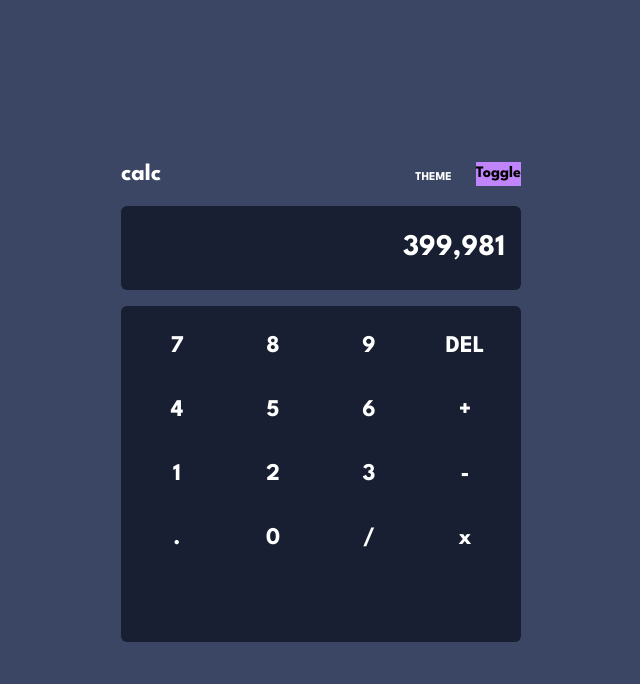
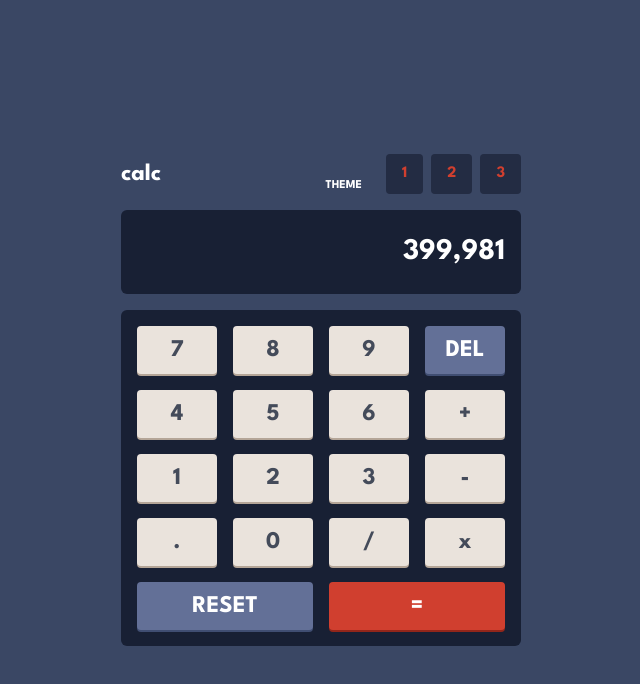
Before and after one commit to JeyB88/frontendmentor-challenges, a React (Vite) app in the folder 05-calculator-app/: page / in a window 1280 px wide. Shown: the top 684 px of the page, without its empty margins (319-959 px from the left). Built offline with nearby package versions, Linux system fonts and the light colour scheme.

Commit message:
calculator-app: add some theme related stylings

```diff
--- a/05-calculator-app/index.html
+++ b/05-calculator-app/index.html
@@ -9,7 +9,7 @@
     <meta name="viewport" content="width=device-width, initial-scale=1.0" />
     <title>Frontend Mentor | Calculator app</title>
   </head>
-  <body class="flex flex-col h-screen overflow-hidden justify-center items-center">
+  <body class="flex flex-col h-screen transition-colors overflow-hidden justify-center items-center">
     <div id="root"></div>
     <script type="module" src="/src/main.jsx"></script>
   </body>
--- a/05-calculator-app/src/components/Button.jsx
+++ b/05-calculator-app/src/components/Button.jsx
@@ -1,7 +1,19 @@
-export default function Button({color = "#454952", backgroundColor = "#eae3db", children}) {
-    return (
-        <button className={`py-2 rounded bg-[${backgroundColor}] text-[${color}] text-2xl font-semibold`}>
-            {children}
-        </button>
-    );
+import { useTheme } from "../contexts/theme";
+
+export default function Button({ type = "default", className, children }) {
+  const { theme } = useTheme();
+  const colorVariants = {
+    "default-t1": "bg-key-default-background-t1 shadow-key-default-shadow-t1 hover:shadow-key-default-shadow-t1 focus:shadow-key-default-shadow-t1 active:shadow-key-default-shadow-t1 text-text-key-default-t1",
+    "command-t1": "uppercase bg-key-command-background-t1 shadow-key-command-shadow-t1 hover:shadow-key-command-shadow-t1 focus:shadow-key-command-shadow-t1 active:shadow-key-command-shadow-t1 text-text-default-t1",
+    "equal-t1": "bg-key-equal-background-t1 shadow-key-equal-shadow-t1 hover:shadow-key-equal-shadow-t1 focus:shadow-key-equal-shadow-t1 active:shadow-key-equal-shadow-t1 text-text-default-t1"
+  }
+
+  const colorVariantKey = `${type}-${theme}`;
+  return (
+    <button
+      className={`hover:-translate-y-1 focus:-translate-y-1 focus:outline-none active:translate-y-0 active:shadow-[0_2px_0] hover:shadow-[0_4px_0] focus:shadow-[0_4px_0] transition-all py-2 rounded text-2xl font-semibold shadow-[0_2px_0] ${colorVariants[colorVariantKey]} ${className}`}
+    >
+      {children}
+    </button>
+  );
 }
--- a/05-calculator-app/src/components/Calculator.jsx
+++ b/05-calculator-app/src/components/Calculator.jsx
@@ -1,13 +1,51 @@
 import CalculatorOptions from "./CalculatorOptions";
 import CalculatorDisplay from "./CalculatorDisplay";
 import CalculatorNumberPad from "./CalculatorNumberPad";
+import { useEffect } from "react";
+import { useTheme } from "../contexts/theme";
+
+const mainColorVariants = {
+  t1: "bg-main-background-t1",
+  t2: "bg-main-background-t2",
+  t3: "bg-main-background-t3",
+};
+
+const displayStyles = {
+  t1: "bg-screen-background-t1 text-white",
+  t2: "bg-screen-background-t2",
+  t3: "bg-screen-background-t3",
+};
+
+const numberPadStyles = {
+  t1: "bg-screen-background-t1 text-white",
+  t2: "bg-screen-background-t2",
+  t3: "bg-screen-background-t3",
+};
 
 export default function Calculator() {
+  const { theme } = useTheme();
+  useEffect(() => {
+    let toReplace = null;
+    if (document.body.classList.contains("bg-main-background-t1")) {
+      toReplace = "bg-main-background-t1";
+    } else if (document.body.classList.contains("bg-main-background-t2")) {
+      toReplace = "bg-main-background-t2";
+    } else if (document.body.classList.contains("bg-main-background-t3")) {
+      toReplace = "bg-main-background-t3";
+    }
+
+    if (toReplace) {
+      document.body.classList.replace(toReplace, mainColorVariants[theme]);
+    } else {
+      document.body.classList.add(mainColorVariants[theme]);
+    }
+  }, [theme]);
+
   return (
     <div className="calculator w-[25rem] space-y-[1rem]">
       <CalculatorOptions />
-      <CalculatorDisplay />
-      <CalculatorNumberPad />
+      <CalculatorDisplay className={`${displayStyles[theme]}`} />
+      <CalculatorNumberPad className={`${numberPadStyles[theme]}`} />
     </div>
   );
 }
--- a/05-calculator-app/src/components/CalculatorDisplay.jsx
+++ b/05-calculator-app/src/components/CalculatorDisplay.jsx
@@ -1,6 +1,6 @@
-export default function CalculatorDisplay() {
+export default function CalculatorDisplay({className}) {
   return (
-    <div className="calculator-display bg-[#181f32] text-white py-6 px-4 rounded-md">
+    <div className={`${className} calculator-display transition-colors py-6 px-4 rounded-md`}>
       <div className="text-3xl font-bold text-right">399,981</div>
     </div>
   );
--- a/05-calculator-app/src/components/CalculatorNumberPad.jsx
+++ b/05-calculator-app/src/components/CalculatorNumberPad.jsx
@@ -1,14 +1,15 @@
 import Button from "./Button";
 
-export default function CalculatorNumberPad() {
+export default function CalculatorNumberPad({ className }) {
   return (
-    <div className="calculator-number-pad
-    bg-[#181f32] text-white
-    rounded-md grid grid-cols-4 grid-rows-5 gap-4 p-4">
+    <div
+      className={`${className} calculator-number-pad
+    rounded-md grid grid-cols-4 grid-rows-5 gap-4 p-4 transition-colors`}
+    >
       <Button>7</Button>
       <Button>8</Button>
       <Button>9</Button>
-      <Button color="#fff" backgroundColor="#647299">DEL</Button>
+      <Button type="command">del</Button>
 
       <Button>4</Button>
       <Button>5</Button>
@@ -25,10 +26,12 @@ export default function CalculatorNumberPad() {
       <Button>/</Button>
       <Button>x</Button>
 
-      <Button>&nbsp;</Button>
-      <Button>&nbsp;</Button>
-      <Button>&nbsp;</Button>
-      <Button>&nbsp;</Button>
+      <Button type="command" className="col-span-2">
+        reset
+      </Button>
+      <Button type="equal" className="col-span-2">
+        =
+      </Button>
     </div>
   );
 }
--- a/05-calculator-app/src/components/ThemeSwitcher.jsx
+++ b/05-calculator-app/src/components/ThemeSwitcher.jsx
@@ -1,10 +1,27 @@
+import { useTheme } from "../contexts/theme";
 import Toggle from "./Toggle";
 
 export default function ThemeSwitcher() {
+    const { updateTheme } = useTheme();
+
+    function handleToggleChange(value) {
+        switch (value) {
+            case 2:
+                updateTheme("t2");
+                break;
+            case 3:
+                updateTheme("t3");
+                break;
+            case 1:
+            default:
+                updateTheme("t1");
+        }
+    }
+
     return (
         <div className="theme-switcher flex items-end space-x-[1.5rem]">
             <span className="uppercase font-thin text-xs text-white" >Theme</span>
-            <Toggle />
+            <Toggle onChange={handleToggleChange} />
         </div>
     );
 }
--- a/05-calculator-app/src/components/Toggle.jsx
+++ b/05-calculator-app/src/components/Toggle.jsx
@@ -1,3 +1,7 @@
-export default function Toggle() {
-  return <div className="toggle bg-purple-400">Toggle</div>;
+export default function Toggle({onChange}) {
+  return (<div className="toggle space-x-[.5rem]">
+    <button onClick={() => onChange(1)} className="rounded px-4 py-2 bg-toggle-background-t1 text-key-equal-background-t1">1</button>
+    <button onClick={() => onChange(2)} className="rounded px-4 py-2 bg-toggle-background-t1 text-key-equal-background-t1">2</button>
+    <button onClick={() => onChange(3)} className="rounded px-4 py-2 bg-toggle-background-t1 text-key-equal-background-t1">3</button>
+  </div>);
 }
--- /dev/null
+++ b/05-calculator-app/src/contexts/theme.jsx
@@ -0,0 +1,35 @@
+import { useContext } from "react";
+import { useState } from "react";
+import { createContext } from "react";
+
+const initialState = {
+    theme: "t1"
+}
+
+const ThemeContext = createContext(initialState);
+
+export function ThemeProvider({children}) {
+    const [state, setState] = useState(initialState);
+
+    function updateTheme(theme) {
+        setState({theme});
+    }
+
+    return (
+        <ThemeContext.Provider value={{
+            theme: state.theme,
+            updateTheme
+        }}>
+            {children}
+        </ThemeContext.Provider>
+    );
+}
+
+export function useTheme() {
+    const context = useContext(ThemeContext);
+    if (context == undefined) {
+        throw new Error("useTheme was used outside ThemeProvider!");
+    }
+
+    return context;
+}
--- a/05-calculator-app/src/index.css
+++ b/05-calculator-app/src/index.css
@@ -1,11 +1,11 @@
 @tailwind base;
 @tailwind components;
 @tailwind utilities;
+
 
 @layer base {
     body {
         font-family: "League Spartan", sans-serif;
         font-weight: 700;
-        background-color: #3b4664;
     }
 }
--- a/05-calculator-app/src/main.jsx
+++ b/05-calculator-app/src/main.jsx
@@ -2,9 +2,12 @@ import React from "react";
 import ReactDOM from "react-dom/client";
 import App from "./App.jsx";
 import "./index.css";
+import { ThemeProvider } from "./contexts/theme";
 
 ReactDOM.createRoot(document.getElementById("root")).render(
   <React.StrictMode>
-    <App />
+    <ThemeProvider>
+      <App />
+    </ThemeProvider>
   </React.StrictMode>
 );
--- a/05-calculator-app/tailwind.config.js
+++ b/05-calculator-app/tailwind.config.js
@@ -1,11 +1,26 @@
 /** @type {import('tailwindcss').Config} */
 export default {
-  content: [
-    "./index.html",
-    "./src/**/*.{js,jsx}",
-  ],
+  content: ["./index.html", "./src/**/*.{js,jsx}"],
   theme: {
-    extend: {},
+    extend: {
+      colors: {
+        "main-background-t1": "#3a4764",
+        "main-background-t2": "#e6e6e6",
+        "main-background-t3": "#160628",
+        "toggle-background-t1": "#232c43",
+        "screen-background-t1": "#182034",
+        "screen-background-t2": "#ededed",
+        "screen-background-t3": "#1d0934",
+        "key-default-background-t1": "#eae3dc",
+        "key-default-shadow-t1": "#b4a597",
+        "key-command-background-t1": "#637097",
+        "key-command-shadow-t1": "#404e72",
+        "key-equal-background-t1": "#d03f2f",
+        "key-equal-shadow-t1": "#93261a",
+        "text-key-default-t1": "#444b5a",
+        "text-default-t1": "#ffffff",
+      },
+    },
   },
   plugins: [],
-}
+};
```
